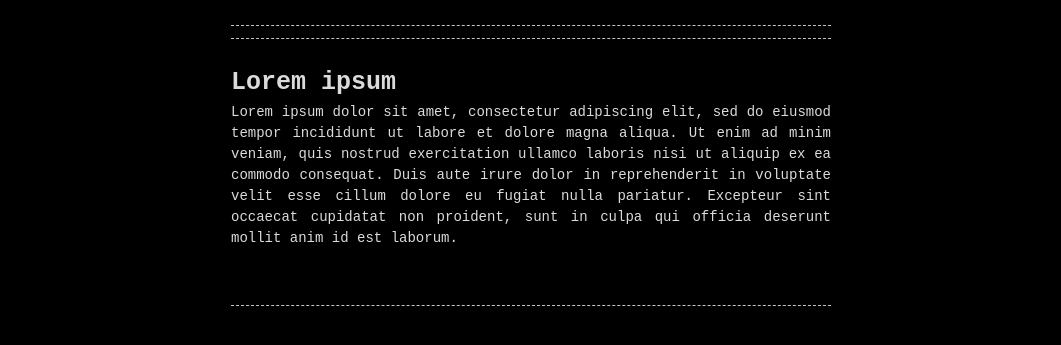
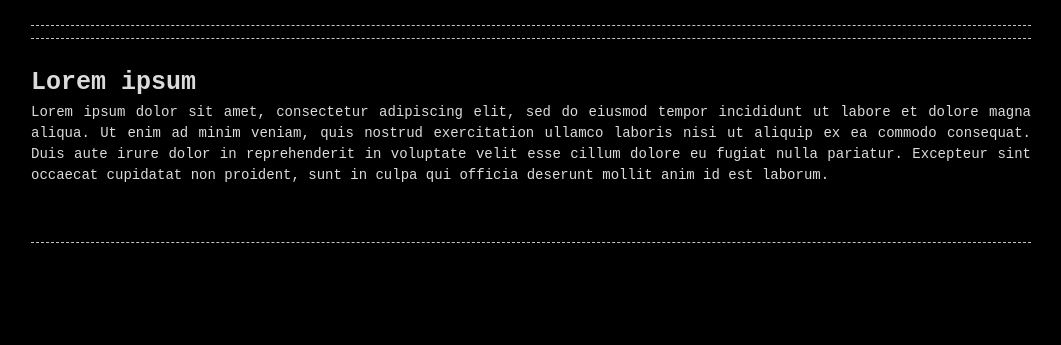
Before and after one commit to nothing4free/n4free-jekyll-theme-console, a Jekyll site: the page built from index.md, in a window 1280 px wide. Shown: the top 345 px of the page, without its empty margins (109-1170 px from the left). Built offline with Jekyll 4.4.1, drawn with Linux system fonts in a browser that asks for light colours.

Commit message:
container max width test

```diff
--- a/_sass/base.scss
+++ b/_sass/base.scss
@@ -9,7 +9,7 @@ $base-font-size:       14px !default;
 $mobile-font-size:     14px !default;
 $base-line-height:     1.5 !default;
 $container-width:      90% !default;
-$container-max-width:  600px !default;
+$container-max-width:  1000px !default;
 
 /**
  * Global
```
